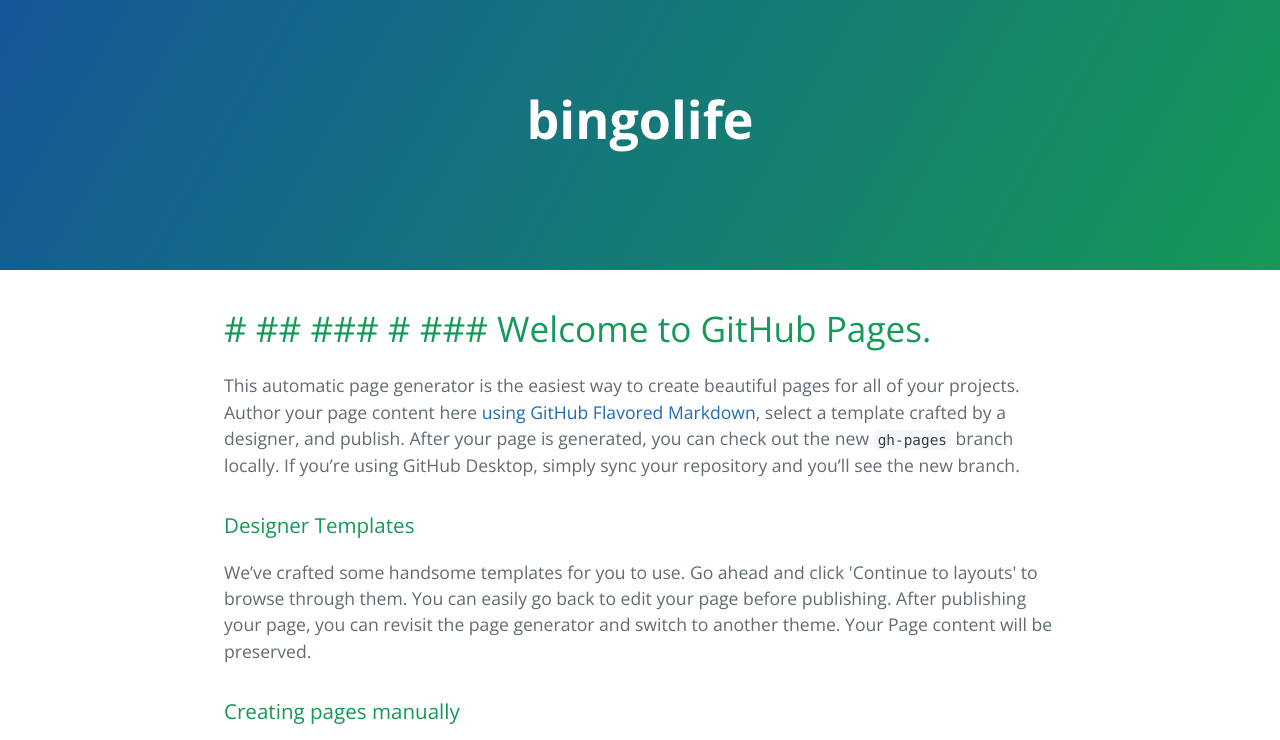
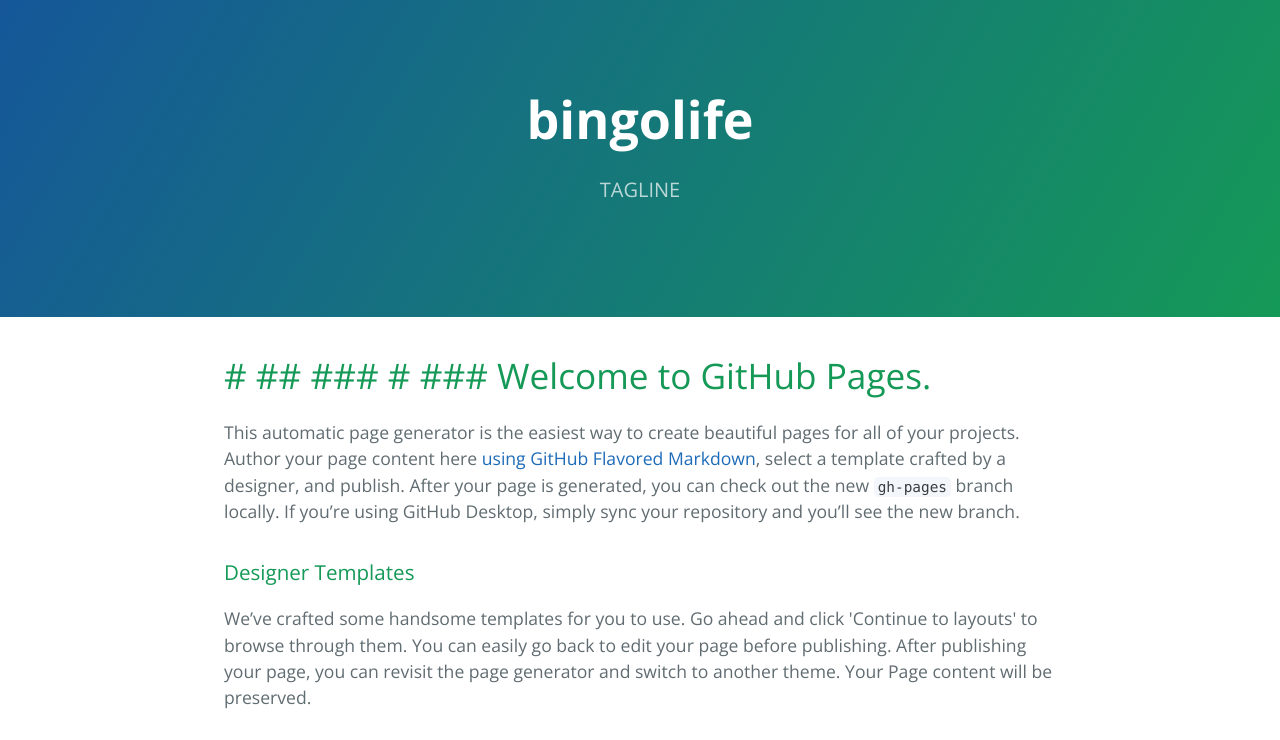
Before and after one commit to bingolife/bingolife.github.io, a plain HTML site: page index.html in a window 1280 px wide. Shown: the top 740 px of the page. Drawn offline with nearby package versions, Linux system fonts and the light colour scheme.

```diff
--- a/index.html
+++ b/index.html
@@ -12,7 +12,7 @@
   <body>
     <section class="page-header">
       <h1 class="project-name">bingolife</h1>
-      <h2 class="project-tagline"></h2>
+      <h2 class="project-tagline">TAGLINE</h2>
     </section>
 
     <section class="main-content">
```
Also changed, not shown: params.json (line endings or trailing spaces).
